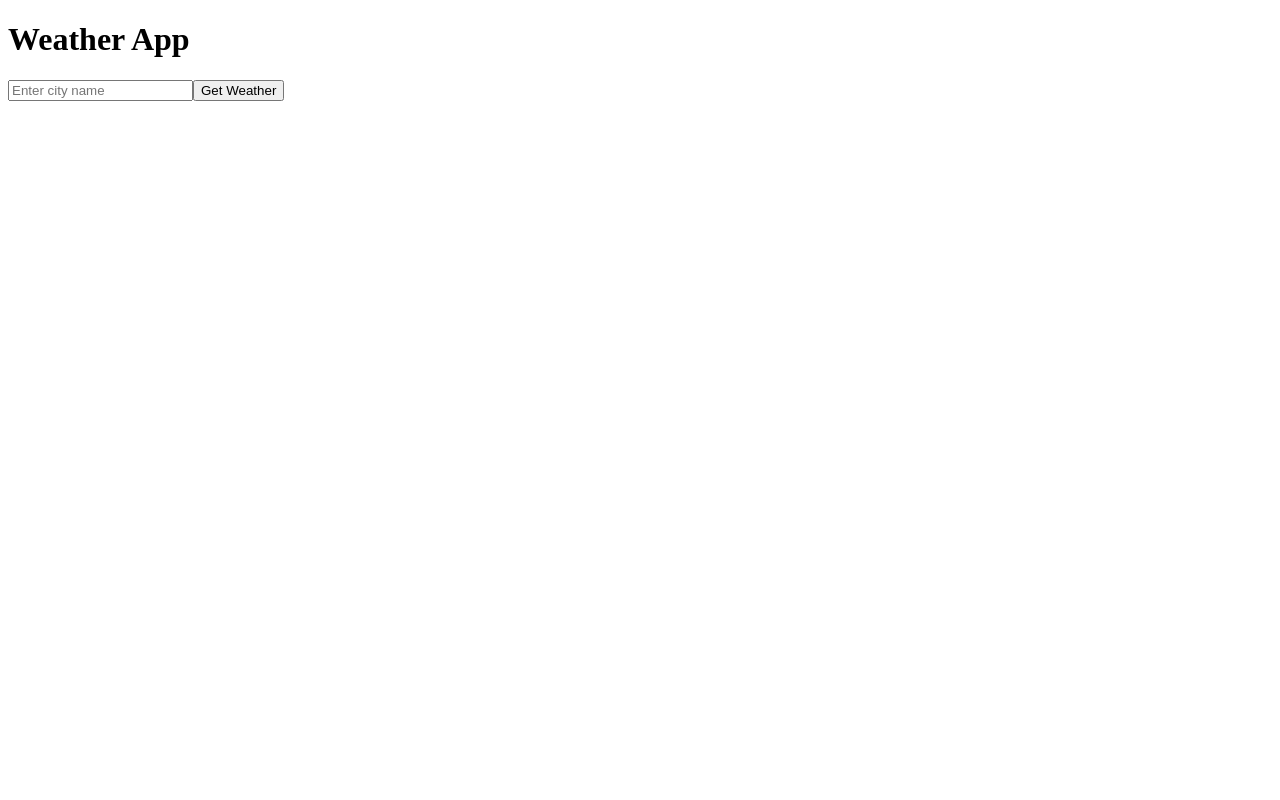
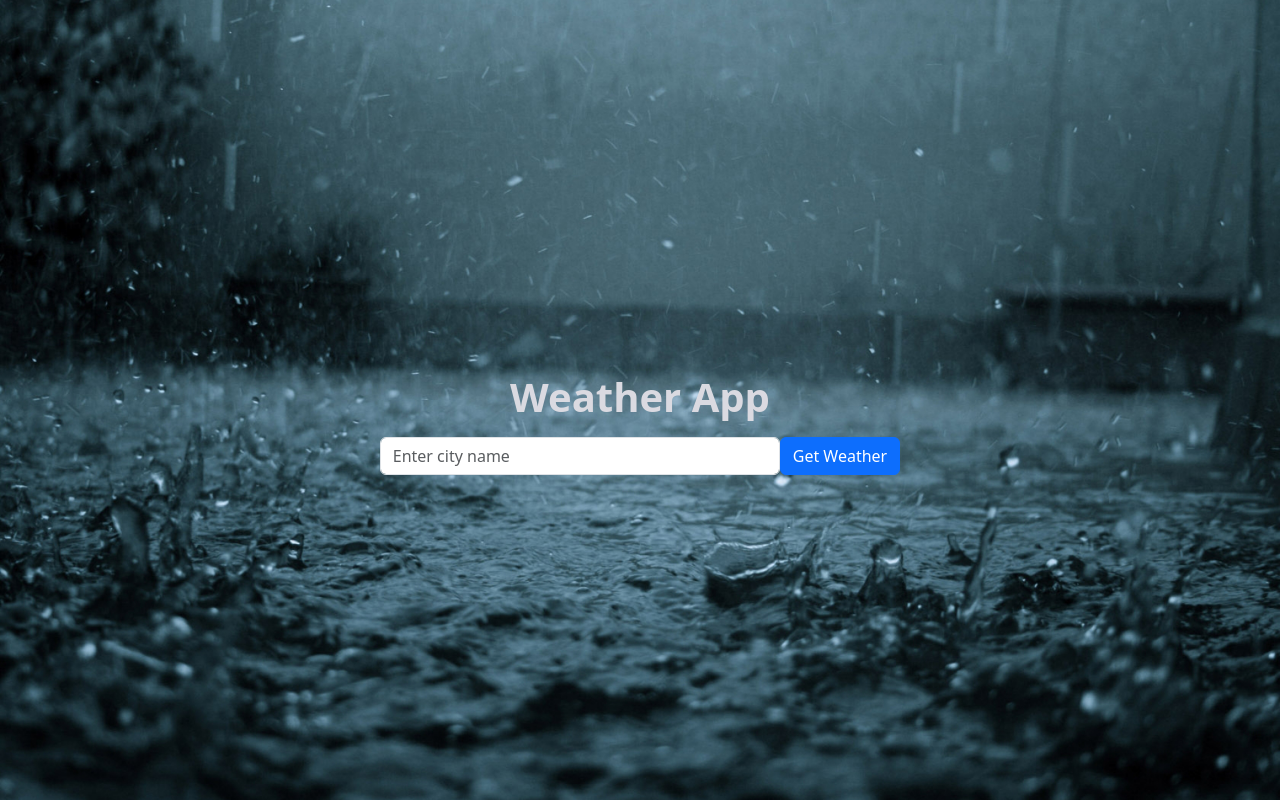
Before and after one commit to Anuraj4/React-Weather-App, a React (Create React App) app in the folder app/: page / in a window 1280 px wide. Built offline with nearby package versions, Linux system fonts and the light colour scheme.

Commit message:
Improving the css

```diff
--- a/app/package.json
+++ b/app/package.json
@@ -7,6 +7,7 @@
     "@testing-library/react": "^13.4.0",
     "@testing-library/user-event": "^13.5.0",
     "axios": "^1.6.7",
+    "bootstrap": "^5.3.3",
     "react": "^18.2.0",
     "react-bootstrap": "^2.10.1",
     "react-dom": "^18.2.0",
--- a/app/src/App.js
+++ b/app/src/App.js
@@ -1,10 +1,20 @@
 // App.js
 import React from 'react';
 import Weather from './components/Weather';
+import backgroundImage from './images/bg.jpg';
 
 function App() {
+  const appStyles = {
+    backgroundImage: `url(${backgroundImage})`, // Set the background image
+    backgroundSize: 'cover', // Cover the entire container
+    minHeight: '100vh',
+    display: 'flex',
+    justifyContent: 'center',
+    alignItems: 'center',
+  };
+
   return (
-    <div className="App">
+    <div className="App" style={appStyles}>
       <Weather />
     </div>
   );
--- /dev/null
+++ b/app/src/components/Weather.css
@@ -0,0 +1,18 @@
+.text-center {
+    color: rgb(218, 218, 225);
+    font-weight: 700;
+    font-family: system-ui, -apple-system, BlinkMacSystemFont, 'Segoe UI', Roboto, Oxygen, Ubuntu, Cantarell, 'Open Sans', 'Helvetica Neue', sans-serif;
+
+}
+
+#temp {
+    color: rgb(247, 244, 244);
+    font-size: 26px;
+
+
+}
+
+.narrow-input {
+    width: 400px;
+    /* Adjust the width as needed */
+}
--- a/app/src/components/Weather.js
+++ b/app/src/components/Weather.js
@@ -1,10 +1,13 @@
+
 // Weather.js
 import React, { useState } from 'react';
 import axios from 'axios';
+import './Weather.css';
 
 const Weather = () => {
     const [city, setCity] = useState('');
     const [weatherData, setWeatherData] = useState(null);
+    const [isCelsius, setIsCelsius] = useState(false);
 
     const API_KEY = 'd2c3eb4dafca8e344f7259c8d93fe813';
     const API_URL = `https://api.openweathermap.org/data/2.5/weather`;
@@ -17,22 +20,59 @@ const Weather = () => {
             console.error('Error fetching weather data:', error);
         }
     };
+    const convertTemperature = () => {
+        if (weatherData) {
+            if (isCelsius) {
+                // Convert to Kelvin
+                const kelvinTemp = weatherData.main.temp + 273.15;
+                setWeatherData({
+                    ...weatherData,
+                    main: {
+                        ...weatherData.main,
+                        temp: kelvinTemp,
+                    },
+                });
+            } else {
+                // Convert to Celsius
+                const celsiusTemp = weatherData.main.temp - 273.15;
+                setWeatherData({
+                    ...weatherData,
+                    main: {
+                        ...weatherData.main,
+                        temp: celsiusTemp,
+                    },
+                });
+            }
+
+            setIsCelsius(!isCelsius); // Toggle between Celsius and Kelvin
+        }
+    };
 
     return (
-    <div>
-      <h1>Weather App</h1>
+        <div className="container mt-5">
+            <h1 className="text-center">Weather App</h1>
+            <div className="d-flex justify-content-center align-items-center mt-3">
                 <input
                     type="text"
+                    className="form-control narrow-input" // Add a custom class (e.g., "narrow-input")
                     placeholder="Enter city name"
                     value={city}
                     onChange={(e) => setCity(e.target.value)}
                 />
-      <button onClick={getWeatherData}>Get Weather</button>
+                <button className="btn btn-primary ml-2" onClick={getWeatherData}>
+                    Get Weather
+                </button>
+            </div>
 
             {weatherData && (
-        <div>
-          <h2>{weatherData.name}</h2>
-          <p>Temperature: {weatherData.main.temp} K</p>
+                <div className="mt-4">
+                    <h2 className="text-center">{weatherData.name}</h2>
+                    <p className="text-center" id='temp'>
+                        Temperature: {weatherData.main.temp.toFixed(2)} {isCelsius ? '°C' : 'K'}
+                    </p>
+                    <button className="btn btn-primary ml-2" onClick={convertTemperature}>
+                        Convert to {isCelsius ? 'Kelvin' : 'Celsius'}
+                    </button>
                     {/* Add more details as needed */}
                 </div>
             )}
```
Also changed, not shown: app/src/index.js (+6 -7 lines), app/src/images/bg.jpg (added), 1 other file (tests, documents, lock files or other folders). Lines whose indentation alone changed are shown as unchanged.
